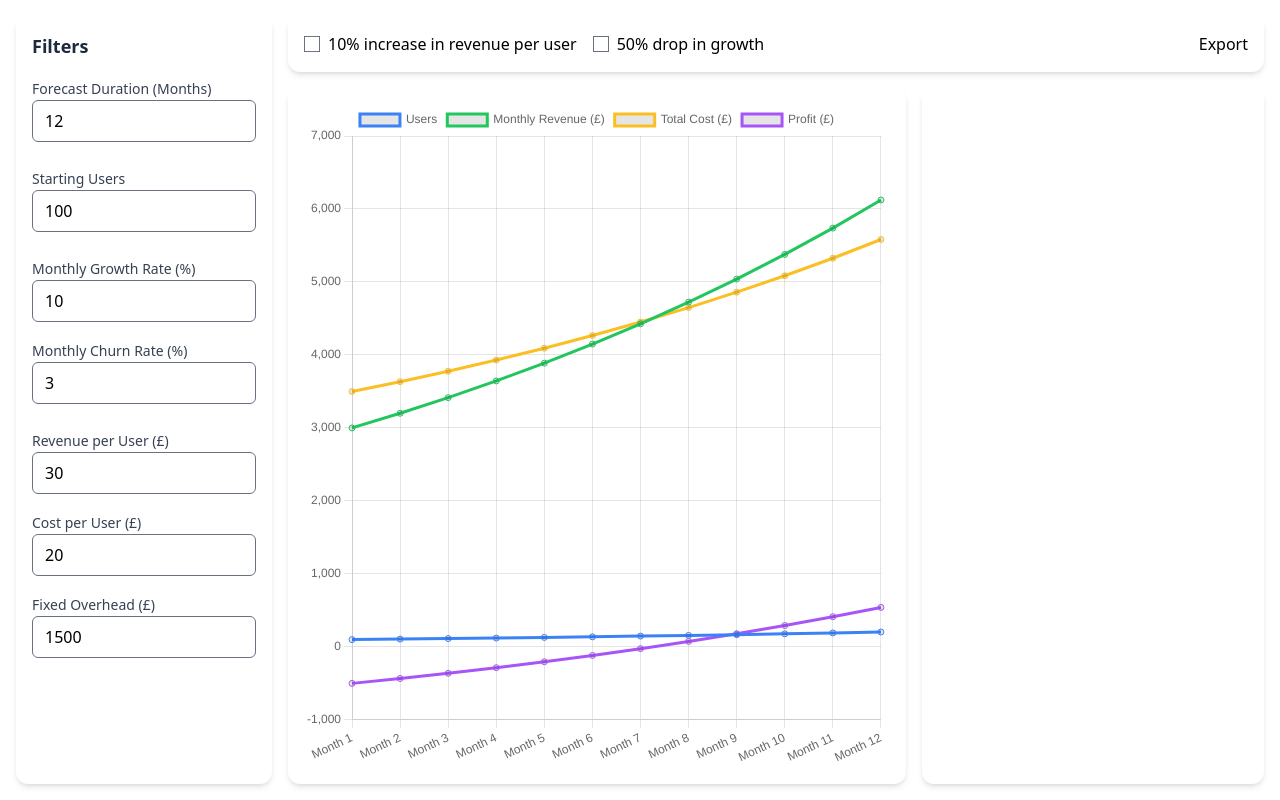
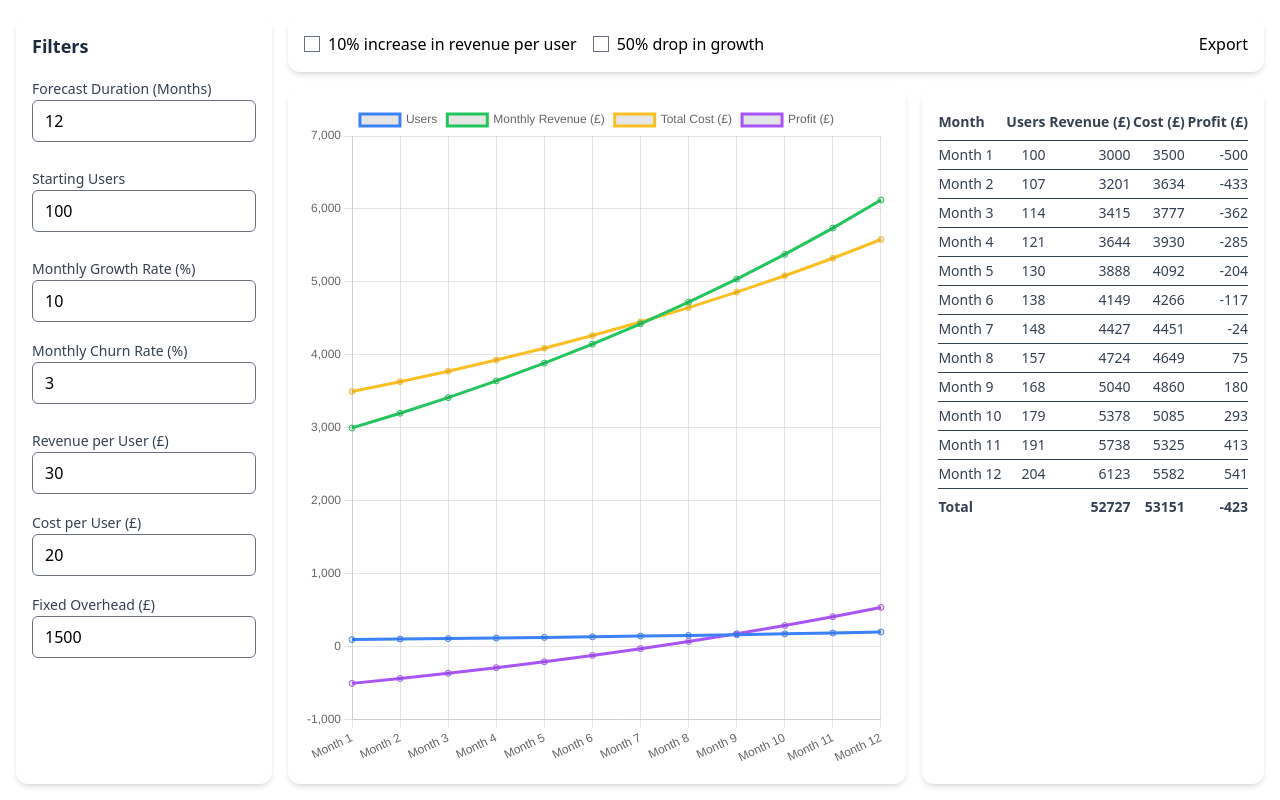
Before and after one commit to donnykd/Revenue-Forecaster, a SvelteKit app: page /forecast in a window 1280 px wide. Built offline with nearby package versions, Linux system fonts and the light colour scheme.

Commit message:
table added with additional tests

```diff
--- a/src/lib/Chart.svelte
+++ b/src/lib/Chart.svelte
@@ -2,7 +2,7 @@
   import Chart from 'chart.js/auto';
   import { onMount } from 'svelte';
 
-  const { months, startingUsers, growthRate, churnRate, revenuePerUser, costPerUser, fixedOverhead, revenueBoostAfter6, dropGrowthAfter12} = $props();
+  const { months, startingUsers, growthRate, churnRate, revenuePerUser, costPerUser, fixedOverhead, revenueIncrease, growthDrop} = $props();
 
   let canvasEl: HTMLCanvasElement;
   let chartInstance: Chart;
@@ -19,10 +19,10 @@
       let effectiveRevenuePerUser = revenuePerUser;
       let effectiveGrowthRate = growthRate;
 
-      if(revenueBoostAfter6){
+      if(revenueIncrease){
         effectiveRevenuePerUser *= 1.10;
       }
-      if (dropGrowthAfter12) {
+      if (growthDrop) {
         effectiveGrowthRate *= 0.5;
       }
 
@@ -39,7 +39,13 @@
       users = users * (1 + effectiveGrowthRate / 100) * (1 - churnRate / 100);
     }
 
-    return { labels, usersData, mrrData, costData, profitData };
+    return { labels, usersData, mrrData, costData, profitData,
+      totals: {
+        revenue: Math.round(mrrData.reduce((a, b) => a + b, 0)),
+        cost: Math.round(costData.reduce((a, b) => a + b, 0)),
+        profit: Math.round(profitData.reduce((a, b) => a + b, 0))
+      }
+    };
   }
 
   function updateChart() {
--- a/src/lib/ChartCalc.ts
+++ b/src/lib/ChartCalc.ts
@@ -1,13 +1,15 @@
-//Emulation of the calculations done in generateChartData method inside my chart.svelte file
+//Emulation of the calculations done in generateData method inside my chart.svelte file
 
-export function generateChartData({
+export function generateData({
   months,
   startingUsers,
   growthRate,
   churnRate,
   revenuePerUser,
   costPerUser,
-  fixedOverhead
+  fixedOverhead,
+  revenueIncrease,
+  growthDrop
 }: {
   months: number;
   startingUsers: number;
@@ -16,6 +18,8 @@ export function generateChartData({
   revenuePerUser: number;
   costPerUser: number;
   fixedOverhead: number;
+  revenueIncrease: boolean
+  growthDrop: boolean
 }) {
   let users = startingUsers;
   const labels: string[] = [];
@@ -25,18 +29,34 @@ export function generateChartData({
   const profitData: number[] = [];
 
   for (let i = 1; i <= months; i++) {
-    const revenue = users * revenuePerUser;
+    let effectiveRevenuePerUser = revenuePerUser;
+    let effectiveGrowthRate = growthRate;
+
+    if(revenueIncrease){
+      effectiveRevenuePerUser *= 1.10;
+    }
+    if (growthDrop) {
+      effectiveGrowthRate *= 0.5;
+    }
+
+    const revenue = users * effectiveRevenuePerUser;
     const cost = users * costPerUser + fixedOverhead;
     const profit = revenue - cost;
 
     labels.push(`Month ${i}`);
     usersData.push(Math.round(users));
-    mrrData.push(Math.round(revenue));
+    mrrData.push(Math.round(users * effectiveRevenuePerUser));
     costData.push(Math.round(cost));
     profitData.push(Math.round(profit));
 
-    users = users * (1 + growthRate / 100) * (1 - churnRate / 100);
+    users = users * (1 + effectiveGrowthRate / 100) * (1 - churnRate / 100);
   }
 
-  return { labels, usersData, mrrData, costData, profitData };
+  return { labels, usersData, mrrData, costData, profitData,
+    totals: {
+      revenue: Math.round(mrrData.reduce((a, b) => a + b, 0)),
+      cost: Math.round(costData.reduce((a, b) => a + b, 0)),
+      profit: Math.round(profitData.reduce((a, b) => a + b, 0))
+    }
+  };
 }
--- a/src/routes/forecast/+page.svelte
+++ b/src/routes/forecast/+page.svelte
@@ -1,5 +1,6 @@
 <script lang="ts">
     import Chart from '$lib/Chart.svelte'
+    import { generateData } from '$lib/ChartCalc';
 
 	let months = $state(12);
 	let startingUsers = $state(100);
@@ -9,8 +10,8 @@
 	let costPerUser = $state(20);
 	let fixedOverhead = $state(1500);
 
-	let revenueBoostAfter6 = $state(false);
-	let dropGrowthAfter12 = $state(false);
+	let revenueIncrease = $state(false);
+	let growthDrop = $state(false);
 
 	$effect(() => {
       if (months < 12) months = 12;
@@ -125,12 +126,12 @@
 		<div class="flex flex-wrap gap-4 rounded-xl bg-white p-4 shadow-md">
 
 		<label class="flex items-center gap-2">
-            <input type="checkbox" bind:checked={revenueBoostAfter6} />
+            <input type="checkbox" bind:checked={revenueIncrease} />
             <span>10% increase in revenue per user</span>
         </label>
 
         <label class="flex items-center gap-2">
-          <input type="checkbox" bind:checked={dropGrowthAfter12} />
+          <input type="checkbox" bind:checked={growthDrop} />
           <span>50% drop in growth</span>
         </label>
 
@@ -140,15 +141,52 @@
 		<div class="flex min-h-0 flex-1 flex-row gap-4">
 			<div class="flex min-h-0 flex-1 flex-col gap-4">
 				<div class="flex-1 rounded-xl bg-white p-4 shadow-md">
-					<Chart {months} {startingUsers} {growthRate} {churnRate} {revenuePerUser} {costPerUser} {fixedOverhead} {revenueBoostAfter6} {dropGrowthAfter12}/>
+					<Chart {months} {startingUsers} {growthRate} {churnRate} {revenuePerUser} {costPerUser} {fixedOverhead} {revenueIncrease} {growthDrop}/>
 				</div>
 
 			</div>
 
 			<div class="w-[35%] overflow-x-auto rounded-xl bg-white p-4 shadow-md">
-				<table class="w-full">
-					<!-- table -->
-				</table>
+			<table class="w-full text-sm text-gray-700">
+                <thead>
+                    <tr class="border-b">
+                    <th class="text-left py-2">Month</th>
+                    <th class="text-right py-2">Users</th>
+                    <th class="text-right py-2">Revenue (£)</th>
+                    <th class="text-right py-2">Cost (£)</th>
+                    <th class="text-right py-2">Profit (£)</th>
+                    </tr>
+                </thead>
+
+                <tbody>
+                    {#each generateData({
+                        months,
+                        startingUsers,
+                        growthRate,
+                        churnRate,
+                        revenuePerUser,
+                        costPerUser,
+                        fixedOverhead,
+                        revenueIncrease,
+                        growthDrop
+                    }).labels as label, i}
+                        <tr class="border-b">
+                        <td class="py-1">{label}</td>
+                        <td class="py-1 text-right">{generateData({ months, startingUsers, growthRate, churnRate, revenuePerUser, costPerUser, fixedOverhead, revenueIncrease, growthDrop }).usersData[i]}</td>
+                        <td class="py-1 text-right">{generateData({ months, startingUsers, growthRate, churnRate, revenuePerUser, costPerUser, fixedOverhead, revenueIncrease, growthDrop }).mrrData[i]}</td>
+                        <td class="py-1 text-right">{generateData({ months, startingUsers, growthRate, churnRate, revenuePerUser, costPerUser, fixedOverhead, revenueIncrease, growthDrop }).costData[i]}</td>
+                        <td class="py-1 text-right">{generateData({ months, startingUsers, growthRate, churnRate, revenuePerUser, costPerUser, fixedOverhead, revenueIncrease, growthDrop }).profitData[i]}</td>
+                        </tr>
+                    {/each}
+                    <tr class="font-bold border-t">
+                        <td class="py-2">Total</td>
+                        <td></td>
+                        <td class="text-right">{generateData({ months, startingUsers, growthRate, churnRate, revenuePerUser, costPerUser, fixedOverhead, revenueIncrease, growthDrop }).totals.revenue}</td>
+                        <td class="text-right">{generateData({ months, startingUsers, growthRate, churnRate, revenuePerUser, costPerUser, fixedOverhead, revenueIncrease, growthDrop }).totals.cost}</td>
+                        <td class="text-right">{generateData({ months, startingUsers, growthRate, churnRate, revenuePerUser, costPerUser, fixedOverhead, revenueIncrease, growthDrop }).totals.profit}</td>
+                    </tr>
+                </tbody>
+			</table>
 			</div>
 		</div>
 	</div>
```
Also changed, not shown: 1 other file (tests, documents, lock files or other folders).
